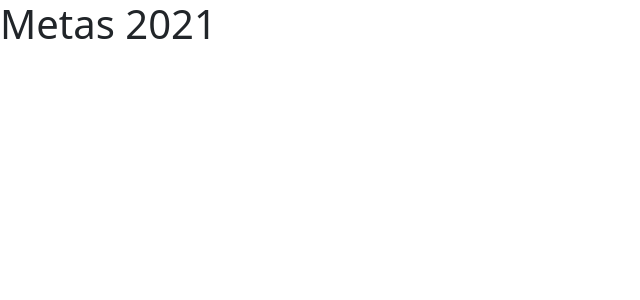
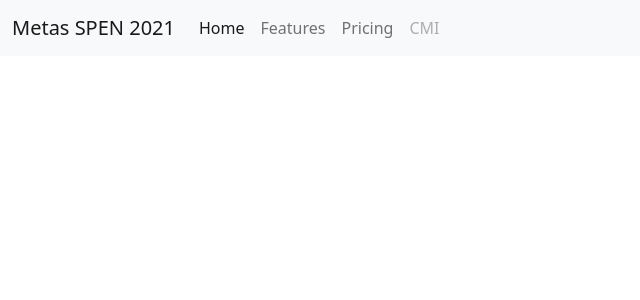
Before and after one commit to jstoledano/metas, a Django app: page / in a window 1280 px wide. Shown: the top 300 px of the page, without its empty margins (0-640 px from the left). Run offline with Django 3.2, Linux system fonts and the light colour scheme; parts of the project's set-up code (start-up, migrations or seed data) failed here and were passed over.

Commit message:
Requisitos

```diff
--- /dev/null
+++ b/requirements.txt
@@ -0,0 +1,3 @@
+django
+psycopg2
+django-crispy-forms
--- a/templates/index.html
+++ b/templates/index.html
@@ -7,7 +7,31 @@
     <title>Metas 2021</title>
   </head>
   <body>
-    <h1>Metas 2021</h1>
+
+      <nav class="navbar fixed-top navbar-expand-lg navbar-light bg-light">
+        <div class="container-fluid">
+          <span class="navbar-brand mb-0 h1">Metas SPEN 2021</span>
+          <button class="navbar-toggler" type="button" data-bs-toggle="collapse" data-bs-target="#navbarNav" aria-controls="navbarNav" aria-expanded="false" aria-label="Toggle navigation">
+            <span class="navbar-toggler-icon"></span>
+          </button>
+          <div class="collapse navbar-collapse" id="navbarNav">
+            <ul class="navbar-nav">
+              <li class="nav-item">
+                <a class="nav-link active" aria-current="page" href="#">Home</a>
+              </li>
+              <li class="nav-item">
+                <a class="nav-link" href="#">Features</a>
+              </li>
+              <li class="nav-item">
+                <a class="nav-link" href="#">Pricing</a>
+              </li>
+              <li class="nav-item">
+                <a class="nav-link disabled" href="#" tabindex="-1" aria-disabled="true">CMI</a>
+              </li>
+            </ul>
+          </div>
+        </div>
+      </nav>
 
 
     <script src="https://cdn.jsdelivr.net/npm/bootstrap@5.0.0-beta1/dist/js/bootstrap.bundle.min.js" integrity="sha384-ygbV9kiqUc6oa4msXn9868pTtWMgiQaeYH7/t7LECLbyPA2x65Kgf80OJFdroafW" crossorigin="anonymous"></script>
```
Also changed, not shown: 1 other file.
